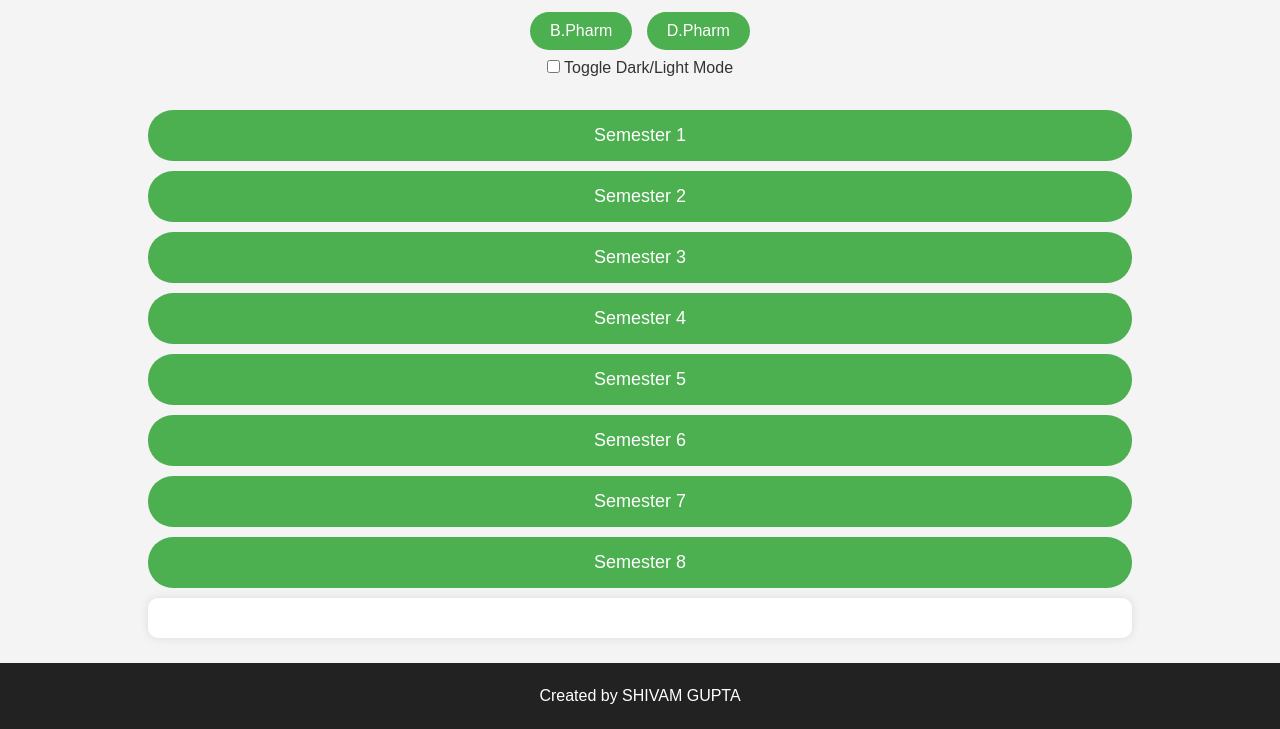
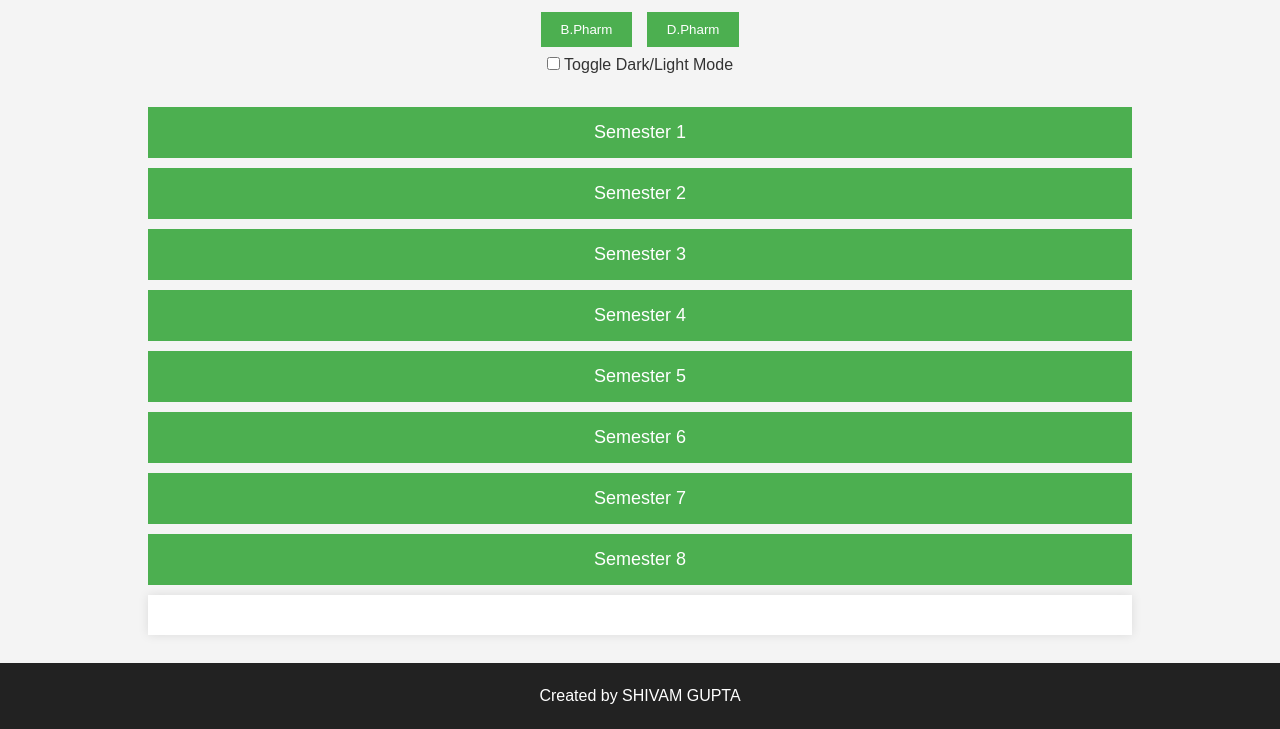
Before and after one commit to shivamgupta4358/web-platform, a plain HTML site: page index.html in a window 1280 px wide. Shown: the part 71-800 px from the top of the page. Drawn offline with Linux system fonts and the light colour scheme.

Commit message:
Update styles.css

```diff
--- a/styles.css
+++ b/styles.css
@@ -36,16 +36,11 @@ h1 {
   padding: 10px 20px;
   margin: 5px;
   cursor: pointer;
-  border-radius: 25px;
-  background-color: #4CAF50;
-  color: white;
-  border: none;
-  font-size: 16px;
-  transition: background-color 0.3s ease;
 }
 
-.program-toggle button:hover {
-  background-color: #45a049;
+button:hover {
+  background-color: #555;
+  color: white;
 }
 
 #semester-container button {
@@ -55,22 +50,12 @@ h1 {
   font-size: 18px;
   margin: 10px 0;
   cursor: pointer;
-  background-color: #4CAF50;
-  color: white;
-  border: none;
-  border-radius: 25px;
-  transition: background-color 0.3s ease;
-}
-
-#semester-container button:hover {
-  background-color: #45a049;
 }
 
 #details-section {
   padding: 20px;
   background-color: #fff;
   box-shadow: 0 0 10px rgba(0, 0, 0, 0.1);
-  border-radius: 10px;
 }
 
 .dropdown {
@@ -96,8 +81,6 @@ button {
   padding: 8px 16px;
   cursor: pointer;
   border: none;
-  border-radius: 25px;
-  transition: background-color 0.3s ease;
 }
 
 button:hover {
@@ -113,7 +96,3 @@ footer {
   width: 100%;
   bottom: 0;
 }
-
-input[type="checkbox"]:checked + label {
-  color: #4CAF50;
-}
```
